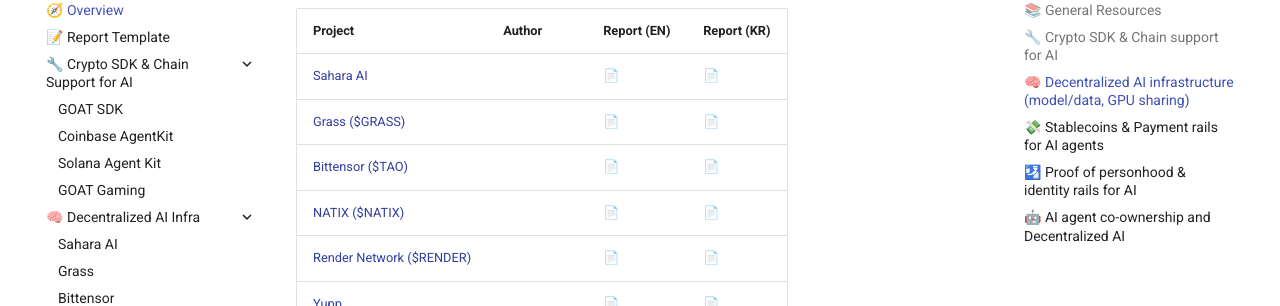
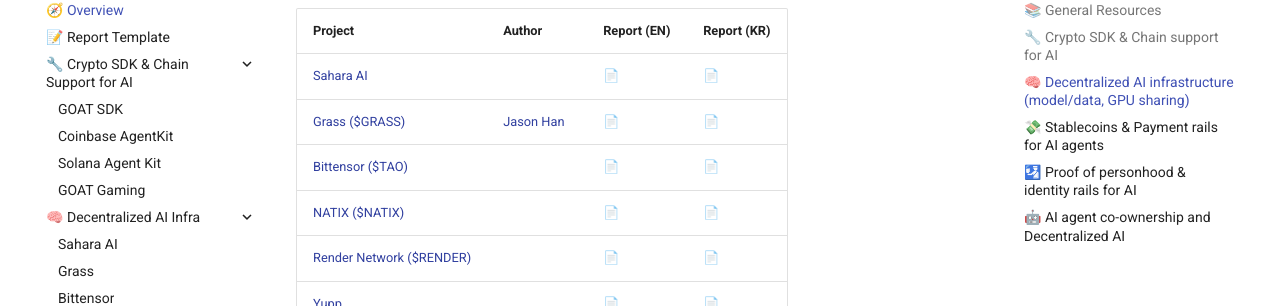
Before and after one commit to web3classdao/kaist2025, an MkDocs documentation site: the page built from docs/reports/index.md, in a window 1280 px wide and 900 px high, scrolled down 1224 px. Shown: the part 146-452 px from the top of the window. Built offline with MkDocs 1.6.1 and Material for MkDocs 9.7.7, drawn with Linux system fonts in a browser that asks for light colours.

Commit message:
last changed at Jul 2, 2025 11:52 AM, pushed by web3classdao

```diff
--- a/docs/reports/index.md
+++ b/docs/reports/index.md
@@ -35,7 +35,7 @@ We hope this collection helps others explore the emerging intersection of AI and
 | Project | Author | Report (EN) | Report (KR) |
 |---------|--------|-------------|-------------|
 | [Sahara AI](https://saharaai.com/) |  | [📄](reports/saharaai.md) | [📄](reports/saharaai_kr.md) |
-| [Grass ($GRASS)](https://4pillars.io/ko/articles/ais-biggest-grassroots-moment) |  | [📄](reports/grass.md) | [📄](reports/grass_kr.md) |
+| [Grass ($GRASS)](https://www.grass.io/) | [Jason Han](https://www.linkedin.com/in/jaesunhan/) | [📄](reports/grass/) | [📄](reports/grass_kr/) |
 | [Bittensor ($TAO)](https://docs.bittensor.com/) |  | [📄](reports/bittensor.md) | [📄](reports/bittensor_kr.md) |
 | [NATIX ($NATIX)](https://www.natix.network/) |  | [📄](reports/natix.md) | [📄](reports/natix_kr.md) |
 | [Render Network ($RENDER)](https://renderfoundation.com/whitepaper) |  | [📄](reports/render.md) | [📄](reports/render_kr.md) |
```
